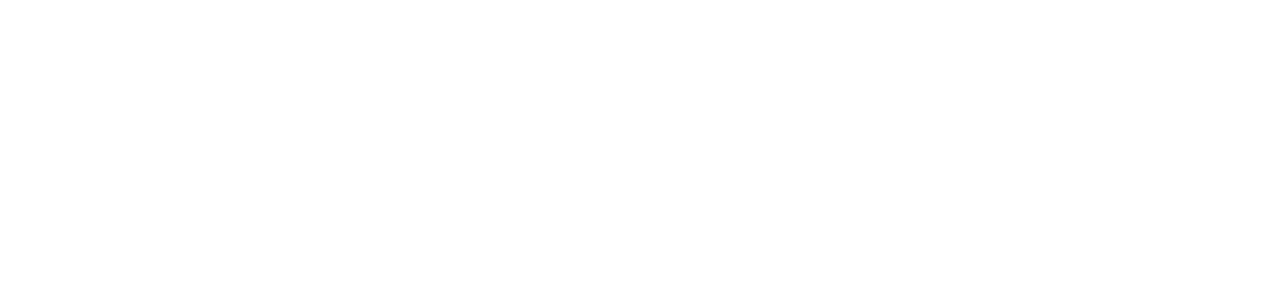
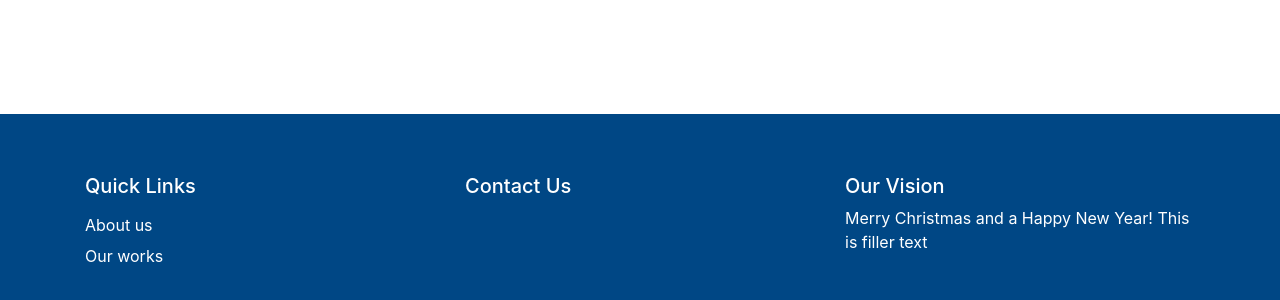
Before and after one commit to setdavid/upennxsta_react, a React (Create React App) app: page / in a window 1280 px wide. Shown: the part 886-1186 px from the top of the page. Before the commit the page ends 800 px from the top, so only its background shows below. Built offline with nearby package versions, Linux system fonts and the light colour scheme.

Commit message:
added footer

```diff
--- a/src/App.js
+++ b/src/App.js
@@ -4,6 +4,7 @@
 import Navbar from "./Components/Navbar";
 import Navslider from "./Components/Navslider";
 import MainContent from "./Components/MainContent";
+import Footer from "./Components/Footer";
 
 function App() {
   return (
@@ -11,7 +12,8 @@
       <header className="App-header">
         <Navbar />
         <Navslider />
-        {/* <MainContent /> */}
+        <MainContent />
+        <Footer/>
       </header>
     </div>
   );
--- /dev/null
+++ b/src/Components/Footer.jsx
@@ -0,0 +1,30 @@
+import React from "react";
+import "./../css/base-styles.css";
+import "./../css/footer.css";
+
+const Footer = () => {
+    return (
+        <React.Fragment>
+            <div id="footer" class="container-fluid">
+                <div class="container">
+                    <div class="row">
+                        <div class="footer-section col-12 col-md-4 d-flex-column justify-content-start">
+                            <h5>Quick Links</h5>
+                            <div><a>About us</a></div>
+                            <div><a>Our works</a></div>
+                        </div>
+                        <div class="footer-section col-12 col-md-4 d-flex-column justify-content-start">
+                            <h5>Contact Us</h5>
+                        </div>
+                        <div class="footer-section col-12 col-md-4 d-flex-column justify-content-start">
+                            <h5>Our Vision</h5>
+                            <p>Merry Christmas and a Happy New Year! This is filler text</p>
+                        </div>
+                    </div>
+                </div>
+            </div>
+        </React.Fragment>
+    );
+};
+
+export default Footer;
--- a/src/Components/MainContent.jsx
+++ b/src/Components/MainContent.jsx
@@ -5,8 +5,8 @@
 const MainContent = () => {
     return (
         <React.Fragment>
-            <div id="main-content">
-                <Home/>
+            <div style={{ minHeight: "1000px" }} id="main-content">
+                {/* <Home/> */}
             </div>
         </React.Fragment>
     );
--- a/src/Components/Navslider.jsx
+++ b/src/Components/Navslider.jsx
@@ -1,6 +1,6 @@
 import React from "react";
+import "./../css/base-styles.css";
 import "./../css/navslider.css";
-import "./../css/base-styles.css";
 import { useSelector, useDispatch } from "react-redux";
 import { handleSliderToggle } from "./Navbar";
 
--- a/src/css/base-styles.css
+++ b/src/css/base-styles.css
@@ -110,31 +110,6 @@
 
 body .text-color-background {
     background-color: var(--text-color);
-}
-
-/********** Footer **********/
-
-#footer {
-    color: white;
-    background-color: var(--theme-color-1);
-    padding-top: 40px;
-    padding-bottom: 40px;
-}
-
-.footer-section {
-    padding-top: 20px;
-    padding-bottom: 20px;
-}
-
-.footer-section>div {
-    width: auto;
-    font-size: 1rem;
-    color: white;
-    padding-top: 7px;
-}
-
-.footer-section a:hover {
-    cursor: pointer;
 }
 
 /********** Jumbotron **********/
@@ -365,3 +340,60 @@
         font-size: 1rem;
     }
 }
+
+/* Additional Default Bootstrap CSS */
+
+h1, h2, h3, h4, h5, h6, .h1, .h2, .h3, .h4, .h5, .h6 {
+    margin-top: 0;
+    margin-bottom: 0.5rem;
+    font-weight: 500;
+    line-height: 1.2;
+}
+
+h1, .h1 {
+    font-size: 2.5rem;
+}
+
+h2, .h2 {
+    font-size: 2rem;
+}
+
+h3, .h3 {
+    font-size: 1.75rem;
+}
+
+h4, .h4 {
+    font-size: 1.5rem;
+}
+
+h5, .h5 {
+    font-size: 1.25rem;
+}
+
+h6, .h6 {
+    font-size: 1rem;
+}
+
+p {
+    margin-top: 0;
+    margin-bottom: 1rem;
+}
+
+hr {
+    box-sizing: content-box;
+    height: 0;
+    overflow: visible;
+}
+
+ol, ul, dl {
+    margin-top: 0;
+    margin-bottom: 1rem;
+}
+
+ol ol, ul ul, ol ul, ul ol {
+    margin-bottom: 0;
+}
+
+article, aside, figcaption, figure, footer, header, hgroup, main, nav, section {
+    display: block;
+}
--- /dev/null
+++ b/src/css/footer.css
@@ -0,0 +1,24 @@
+/********** Footer **********/
+
+#footer {
+    color: white;
+    background-color: var(--theme-color-1);
+    padding-top: 40px;
+    padding-bottom: 40px;
+}
+
+.footer-section {
+    padding-top: 20px;
+    padding-bottom: 20px;
+}
+
+.footer-section>div {
+    width: auto;
+    font-size: 1rem;
+    color: white;
+    padding-top: 7px;
+}
+
+.footer-section a:hover {
+    cursor: pointer;
+}
```
Also changed, not shown: src/css/bootstrap-grid.css, 1 other file (tests, documents, lock files or other folders).
